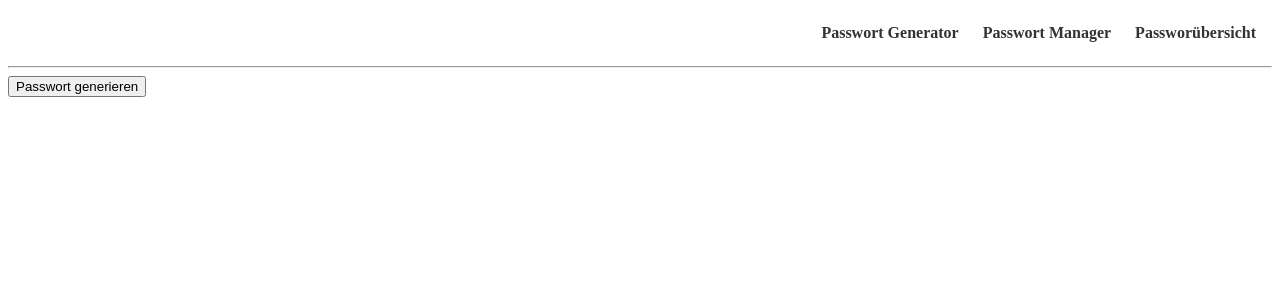
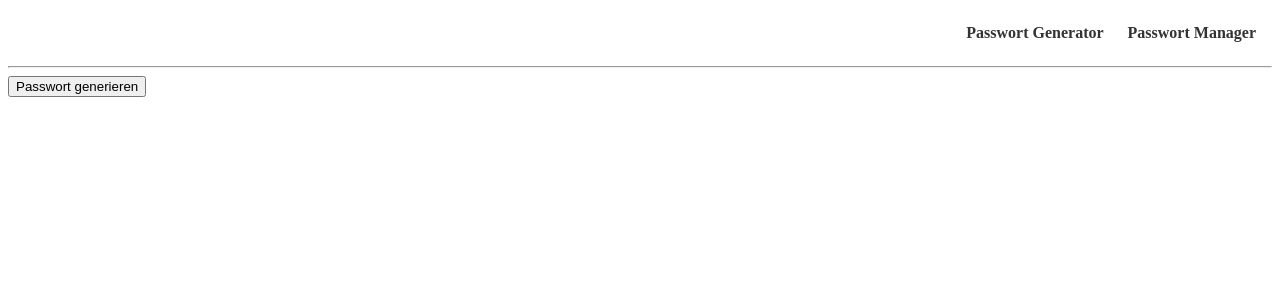
Before and after one commit to itmeJanHelbling/M426_Password_Manager, a React (Vite) app in the folder Frontend/m426_passwort_manager/: page / in a window 1280 px wide. Shown: the top 300 px of the page. Built offline with nearby package versions, Linux system fonts and the light colour scheme.

Commit message:
Projektstruktur erstellt

```diff
--- a/Frontend/m426_passwort_manager/src/App.jsx
+++ b/Frontend/m426_passwort_manager/src/App.jsx
@@ -2,8 +2,7 @@ import { Routes, Route } from "react-router-dom";
 import Layout from "./components/Layout";
 import "./App.css";
 import Passwort_Generator from "./pages/Passwort_Generator/Passwort_Generator";
-import Passwort_Manager from "./pages/Passwort_Manager";
-import Passwort_Übersicht from "./pages/Passwort_Übersicht";
+import Passwort_Manager from "./pages/Passwort_Manager/Passwort_Manager";
 
 function App() {
   return (
@@ -11,7 +10,6 @@ function App() {
       <Route path="/" element={<Layout />}>
         <Route index element={<Passwort_Generator />} />
         <Route path="manager" element={<Passwort_Manager />} />
-        <Route path="übersicht" element={<Passwort_Übersicht />} />
       </Route>
     </Routes>
   );
--- a/Frontend/m426_passwort_manager/src/components/Navigation/Navigation.jsx
+++ b/Frontend/m426_passwort_manager/src/components/Navigation/Navigation.jsx
@@ -10,9 +10,6 @@ export default function Navigation() {
         <li>
           <Link to="/manager">Passwort Manager</Link>
         </li>
-        <li>
-          <Link to="/übersicht">Passworübersicht</Link>
-        </li>
       </ul>
     </nav>
   );
```
Also changed, not shown: Frontend/m426_passwort_manager/src/pages/Passwort_Manager/Passwort_Manager.jsx (renamed from Frontend/m426_passwort_manager/src/pages/Passwort_Manager.jsx), 1 other file (tests, documents, lock files or other folders).
